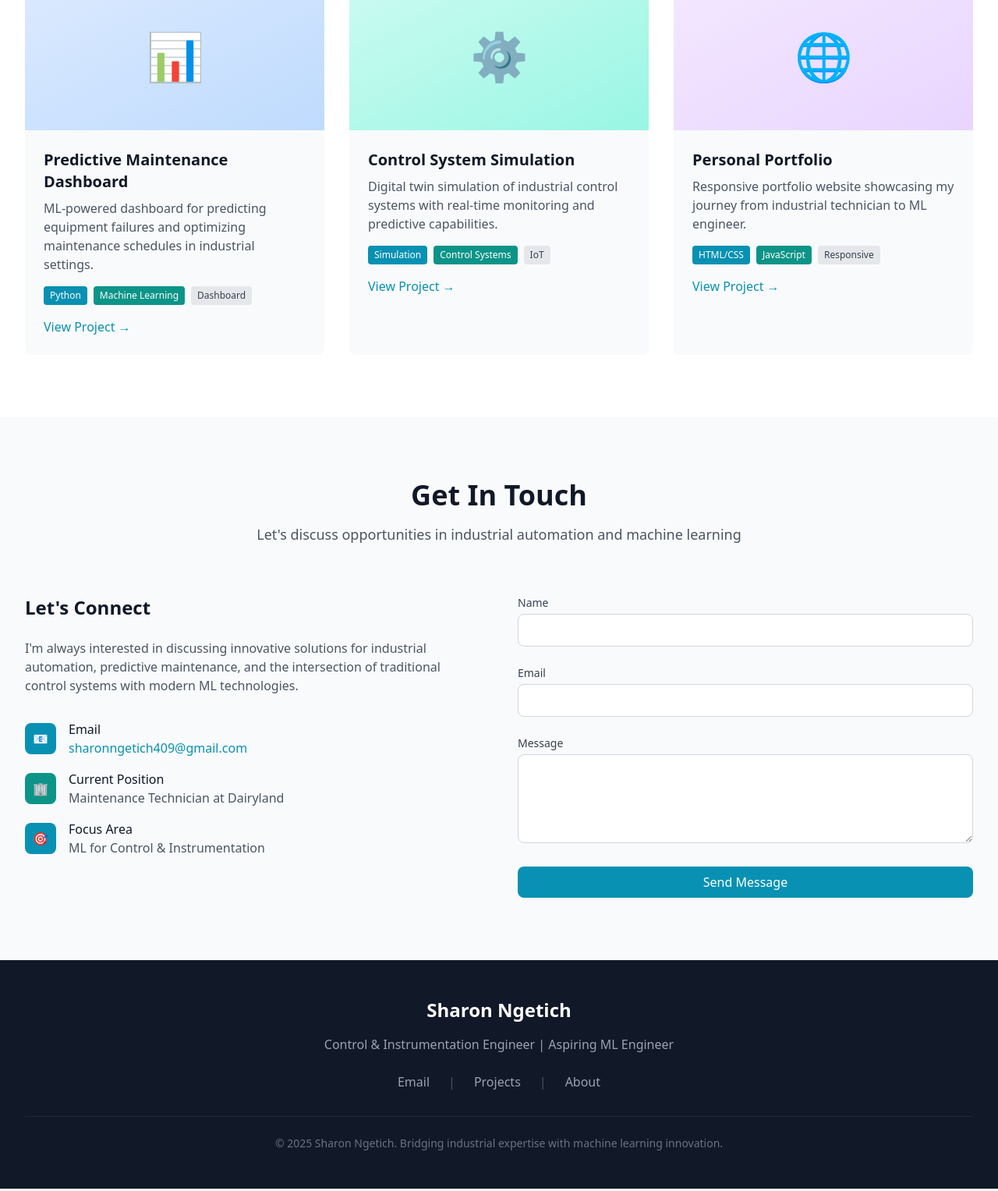
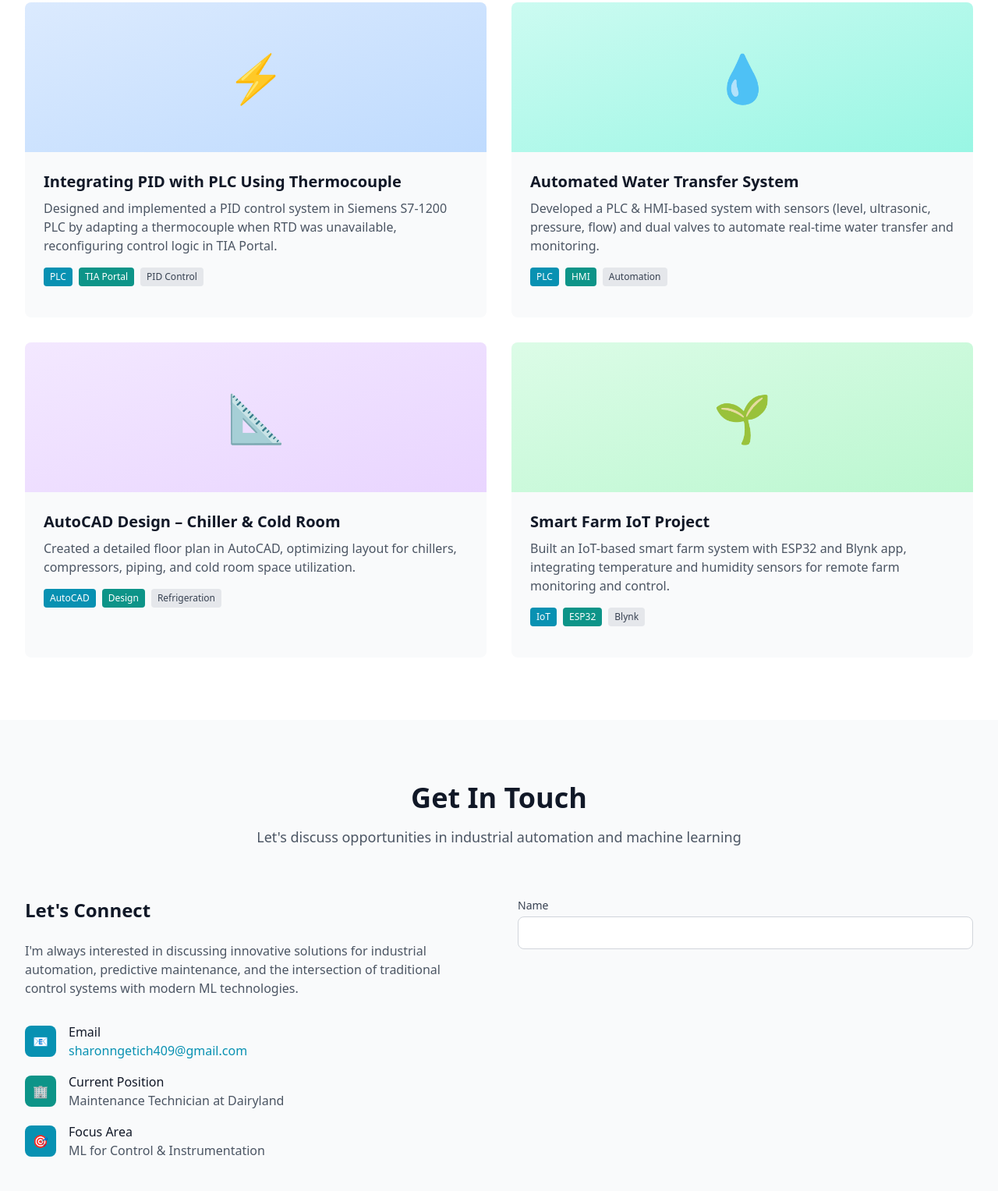
Before and after one commit to SharonCH09/SharonCH09.github.io, a plain HTML site: page index.html in a window 1280 px wide. Shown: the part 2107-3634 px from the top of the page at 78% size. Drawn offline with nearby package versions, Linux system fonts and the light colour scheme.

Commit message:
Update index.html

```diff
--- a/index.html
+++ b/index.html
@@ -183,64 +183,83 @@
         <div class="text-center mb-16">
           <h2 class="text-3xl md:text-4xl font-bold text-gray-900 mb-4">Projects</h2>
           <p class="text-lg text-gray-600 max-w-2xl mx-auto">
-                    Bridging industrial expertise with machine learning innovation
+            Practical engineering and IoT solutions from industrial systems to smart automation
           </p>
         </div>
 
-            <div class="grid md:grid-cols-3 gap-8">
+        <div class="grid md:grid-cols-2 gap-8">
+          <!-- Project 1 -->
           <div class="bg-gray-50 rounded-lg overflow-hidden hover:shadow-lg transition-shadow">
             <div class="h-48 bg-gradient-to-br from-blue-100 to-blue-200 flex items-center justify-center">
-                        <div class="text-6xl text-blue-500">📊</div>
+              <span class="text-6xl text-blue-500">⚡</span>
             </div>
             <div class="p-6">
-                        <h3 class="text-xl font-semibold text-gray-900 mb-2">Predictive Maintenance Dashboard</h3>
+              <h3 class="text-xl font-semibold text-gray-900 mb-2">Integrating PID with PLC Using Thermocouple</h3>
               <p class="text-gray-600 mb-4">
-                            ML-powered dashboard for predicting equipment failures and optimizing maintenance schedules in industrial settings.
+                Designed and implemented a PID control system in Siemens S7-1200 PLC by adapting a thermocouple when RTD was unavailable, reconfiguring control logic in TIA Portal.
               </p>
               <div class="flex flex-wrap gap-2 mb-4">
-                            <span class="bg-primary text-white text-xs px-2 py-1 rounded">Python</span>
-                            <span class="bg-secondary text-white text-xs px-2 py-1 rounded">Machine Learning</span>
-                            <span class="bg-gray-200 text-gray-700 text-xs px-2 py-1 rounded">Dashboard</span>
+                <span class="bg-primary text-white text-xs px-2 py-1 rounded">PLC</span>
+                <span class="bg-secondary text-white text-xs px-2 py-1 rounded">TIA Portal</span>
+                <span class="bg-gray-200 text-gray-700 text-xs px-2 py-1 rounded">PID Control</span>
               </div>
-                        <button class="text-primary hover:text-blue-700 font-medium">View Project →</button>
             </div>
           </div>
 
+          <!-- Project 2 -->
           <div class="bg-gray-50 rounded-lg overflow-hidden hover:shadow-lg transition-shadow">
             <div class="h-48 bg-gradient-to-br from-teal-100 to-teal-200 flex items-center justify-center">
-                        <div class="text-6xl text-teal-500">⚙️</div>
+              <span class="text-6xl text-teal-500">💧</span>
             </div>
             <div class="p-6">
-                        <h3 class="text-xl font-semibold text-gray-900 mb-2">Control System Simulation</h3>
+              <h3 class="text-xl font-semibold text-gray-900 mb-2">Automated Water Transfer System</h3>
               <p class="text-gray-600 mb-4">
-                            Digital twin simulation of industrial control systems with real-time monitoring and predictive capabilities.
+                Developed a PLC & HMI-based system with sensors (level, ultrasonic, pressure, flow) and dual valves to automate real-time water transfer and monitoring.
               </p>
               <div class="flex flex-wrap gap-2 mb-4">
-                            <span class="bg-primary text-white text-xs px-2 py-1 rounded">Simulation</span>
-                            <span class="bg-secondary text-white text-xs px-2 py-1 rounded">Control Systems</span>
-                            <span class="bg-gray-200 text-gray-700 text-xs px-2 py-1 rounded">IoT</span>
+                <span class="bg-primary text-white text-xs px-2 py-1 rounded">PLC</span>
+                <span class="bg-secondary text-white text-xs px-2 py-1 rounded">HMI</span>
+                <span class="bg-gray-200 text-gray-700 text-xs px-2 py-1 rounded">Automation</span>
               </div>
-                        <button class="text-primary hover:text-blue-700 font-medium">View Project →</button>
             </div>
           </div>
 
+          <!-- Project 3 -->
           <div class="bg-gray-50 rounded-lg overflow-hidden hover:shadow-lg transition-shadow">
             <div class="h-48 bg-gradient-to-br from-purple-100 to-purple-200 flex items-center justify-center">
-                        <div class="text-6xl text-purple-500">🌐</div>
+              <span class="text-6xl text-purple-500">📐</span>
             </div>
             <div class="p-6">
-                        <h3 class="text-xl font-semibold text-gray-900 mb-2">Personal Portfolio</h3>
+              <h3 class="text-xl font-semibold text-gray-900 mb-2">AutoCAD Design – Chiller & Cold Room</h3>
               <p class="text-gray-600 mb-4">
-                            Responsive portfolio website showcasing my journey from industrial technician to ML engineer.
+                Created a detailed floor plan in AutoCAD, optimizing layout for chillers, compressors, piping, and cold room space utilization.
               </p>
               <div class="flex flex-wrap gap-2 mb-4">
-                            <span class="bg-primary text-white text-xs px-2 py-1 rounded">HTML/CSS</span>
-                            <span class="bg-secondary text-white text-xs px-2 py-1 rounded">JavaScript</span>
-                            <span class="bg-gray-200 text-gray-700 text-xs px-2 py-1 rounded">Responsive</span>
-                        </div>
-                        <button class="text-primary hover:text-blue-700 font-medium">View Project →</button>
+                <span class="bg-primary text-white text-xs px-2 py-1 rounded">AutoCAD</span>
+                <span class="bg-secondary text-white text-xs px-2 py-1 rounded">Design</span>
+                <span class="bg-gray-200 text-gray-700 text-xs px-2 py-1 rounded">Refrigeration</span>
               </div>
             </div>
+          </div>
+
+          <!-- Project 4 -->
+          <div class="bg-gray-50 rounded-lg overflow-hidden hover:shadow-lg transition-shadow">
+            <div class="h-48 bg-gradient-to-br from-green-100 to-green-200 flex items-center justify-center">
+              <span class="text-6xl text-green-500">🌱</span>
+            </div>
+            <div class="p-6">
+              <h3 class="text-xl font-semibold text-gray-900 mb-2">Smart Farm IoT Project</h3>
+              <p class="text-gray-600 mb-4">
+                Built an IoT-based smart farm system with ESP32 and Blynk app, integrating temperature and humidity sensors for remote farm monitoring and control.
+              </p>
+              <div class="flex flex-wrap gap-2 mb-4">
+                <span class="bg-primary text-white text-xs px-2 py-1 rounded">IoT</span>
+                <span class="bg-secondary text-white text-xs px-2 py-1 rounded">ESP32</span>
+                <span class="bg-gray-200 text-gray-700 text-xs px-2 py-1 rounded">Blynk</span>
+              </div>
+            </div>
+          </div>
+
         </div>
       </div>
     </section>
@@ -306,84 +325,4 @@
                         </div>
 
                         <div>
-                            <label for="email" class="block text-sm font-medium text-gray-700 mb-1">Email</label>
-                            <input type="email" id="email" name="email" required
-                                   class="w-full px-3 py-2 border border-gray-300 rounded-lg focus:ring-2 focus:ring-primary focus:border-primary">
-                        </div>
-
-                        <div>
-                            <label for="message" class="block text-sm font-medium text-gray-700 mb-1">Message</label>
-                            <textarea id="message" name="message" rows="4" required
-                                      class="w-full px-3 py-2 border border-gray-300 rounded-lg focus:ring-2 focus:ring-primary focus:border-primary"></textarea>
-                        </div>
-
-                        <button type="button" onclick="alert('Thank you for your message! I will get back to you soon.')"
-                                class="w-full bg-primary text-white py-2 px-4 rounded-lg hover:bg-blue-700 transition-colors">
-                            Send Message
-                        </button>
-                    </form>
-                </div>
-            </div>
-        </div>
-    </section>
-
-    <!-- Footer -->
-    <footer class="bg-gray-900 text-white py-12">
-        <div class="max-w-7xl mx-auto px-4 sm:px-6 lg:px-8">
-            <div class="text-center">
-                <h3 class="text-2xl font-bold mb-4">Sharon Ngetich</h3>
-                <p class="text-gray-400 mb-6">Control & Instrumentation Engineer | Aspiring ML Engineer</p>
-
-                <div class="flex justify-center space-x-6 mb-8">
-                    <a href="mailto:sharon.ngetich@dairylandea.com" class="text-gray-400 hover:text-primary transition-colors">
-                        Email
-                    </a>
-                    <span class="text-gray-600">|</span>
-                    <a href="#projects" class="text-gray-400 hover:text-primary transition-colors">
-                        Projects
-                    </a>
-                    <span class="text-gray-600">|</span>
-                    <a href="#about" class="text-gray-400 hover:text-primary transition-colors">
-                        About
-                    </a>
-                </div>
-
-                <div class="border-t border-gray-800 pt-6">
-                    <p class="text-gray-500 text-sm">
-                        © 2025 Sharon Ngetich. Bridging industrial expertise with machine learning innovation.
-                    </p>
-                </div>
-            </div>
-        </div>
-    </footer>
-
-    <script>
-        // Mobile menu toggle
-        document.getElementById('mobile-menu-button').addEventListener('click', function() {
-            const mobileMenu = document.getElementById('mobile-menu');
-            mobileMenu.classList.toggle('hidden');
-        });
-
-        // Close mobile menu when clicking on links
-        document.querySelectorAll('#mobile-menu a').forEach(link => {
-            link.addEventListener('click', function() {
-                document.getElementById('mobile-menu').classList.add('hidden');
-            });
-        });
-
-        // Smooth scrolling for anchor links
-        document.querySelectorAll('a[href^="#"]').forEach(anchor => {
-            anchor.addEventListener('click', function (e) {
-                e.preventDefault();
-                const target = document.querySelector(this.getAttribute('href'));
-                if (target) {
-                    target.scrollIntoView({
-                        behavior: 'smooth',
-                        block: 'start'
-                    });
-                }
-            });
-        });
-    </script>
-</body>
-</html>
+                            <label for="email" class="block
```
Lines whose indentation alone changed are shown as unchanged.
